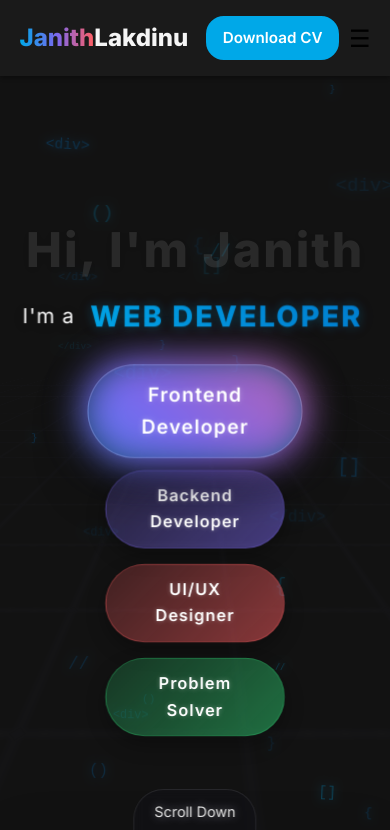
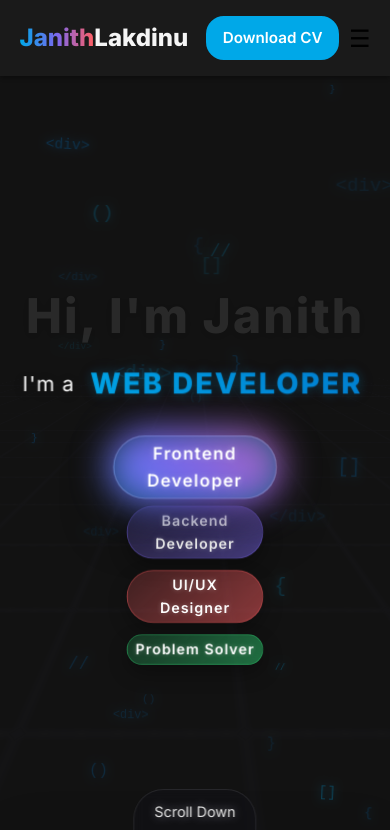
Before and after one commit to janith4920/portfolio, a plain HTML site: page index.html in a window 390 px wide. Shown: the top 830 px of the page. Drawn offline with nearby package versions, Linux system fonts and the light colour scheme.

Commit message:
responsive

```diff
--- a/style.css
+++ b/style.css
@@ -681,6 +681,18 @@ body.dark-mode .footer-social-link img {
   .nav-toggle { display: block; }
   .navbar .container {
     position: relative;
+  }
+  .dev-roles {
+    margin-top: 1.5rem !important;
+    gap: 8px !important;
+    transform: translateY(-30px);
+    font-size: 0.92rem !important;
+    padding: 0.2rem 0.5rem !important;
+  }
+  .dev-roles .role {
+    font-size: 0.95em !important;
+    padding: 0.2em 0.5em !important;
+    margin: 0.1em 0 !important;
   }
 }
 
```
